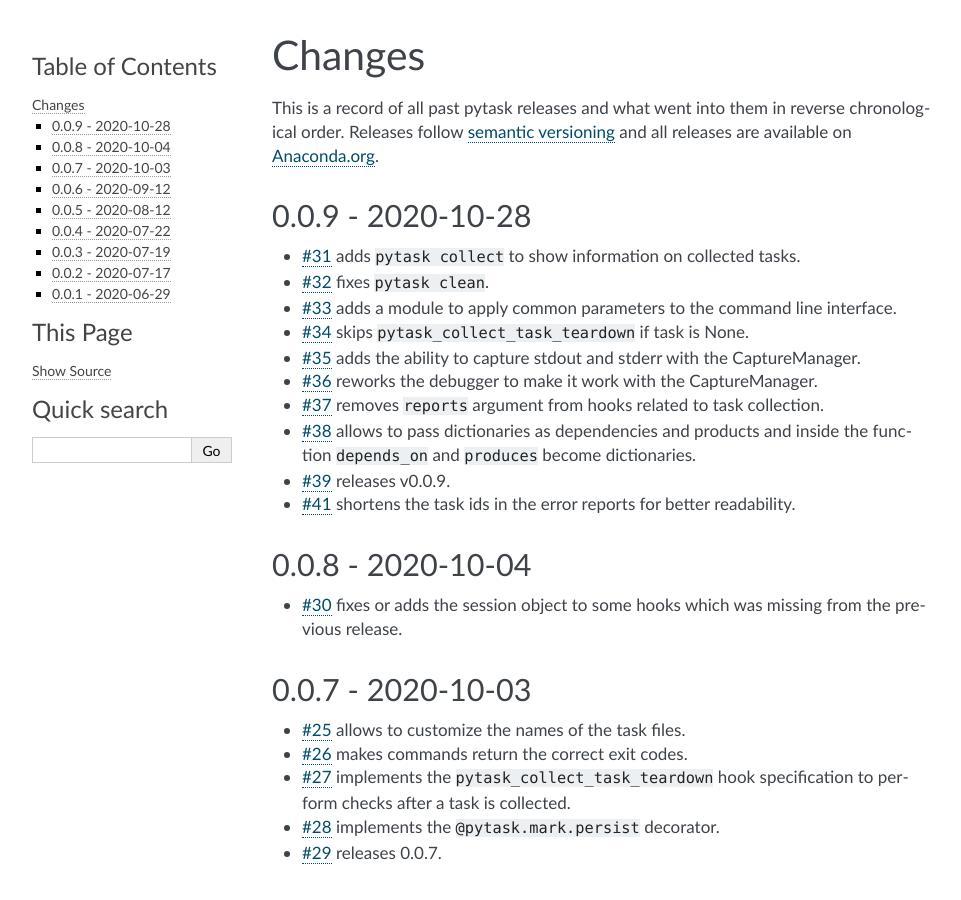
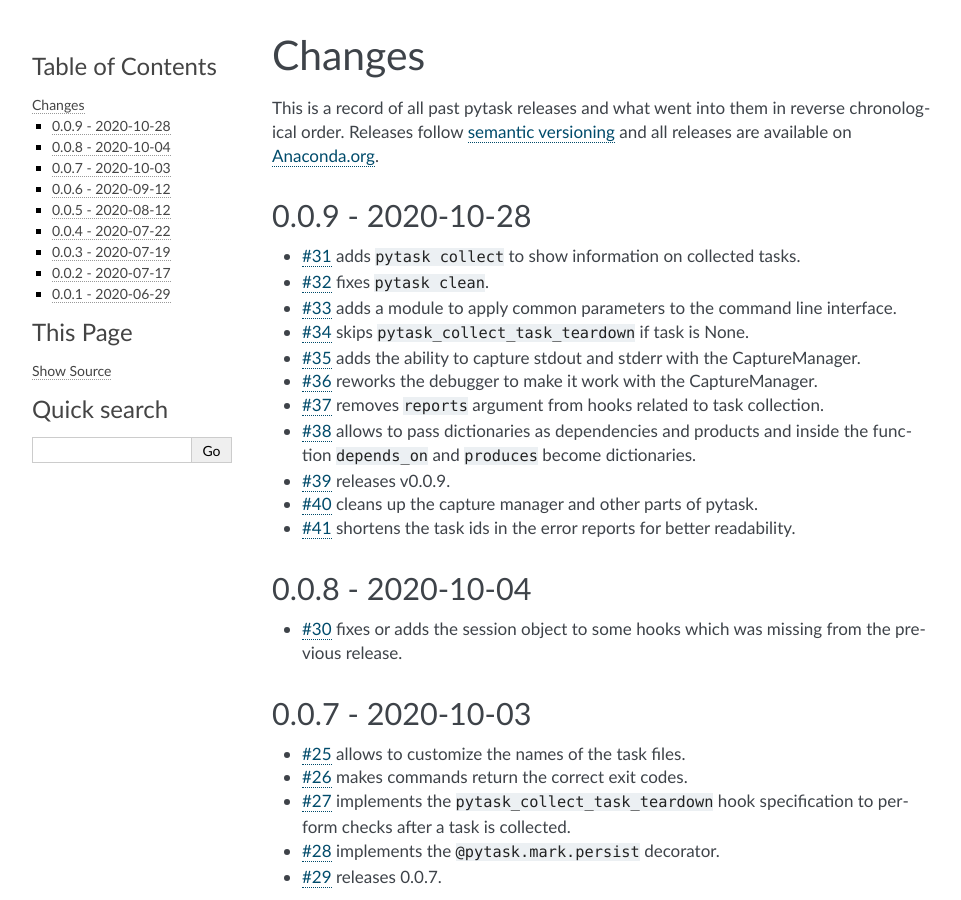
Before and after one commit to pytask-dev/pytask, a Sphinx documentation site: the page built from docs/changes.rst, in a window 1280 px wide and 900 px high. Shown: the whole window, without its empty margins (148-1109 px from the left). Built offline with Sphinx 7.4.7, drawn with Linux system fonts in a browser that asks for light colours; pages that are not in the unit, such as notebooks, are missing from menus.

```diff
--- a/docs/changes.rst
+++ b/docs/changes.rst
@@ -19,6 +19,7 @@ all releases are available on `Anaconda.org <https://anaconda.org/pytask/pytask>
 - :gh:`38` allows to pass dictionaries as dependencies and products and inside the
   function ``depends_on`` and ``produces`` become dictionaries.
 - :gh:`39` releases v0.0.9.
+- :gh:`40` cleans up the capture manager and other parts of pytask.
 - :gh:`41` shortens the task ids in the error reports for better readability.
 
 
```
Also changed, not shown: 1 other file.
